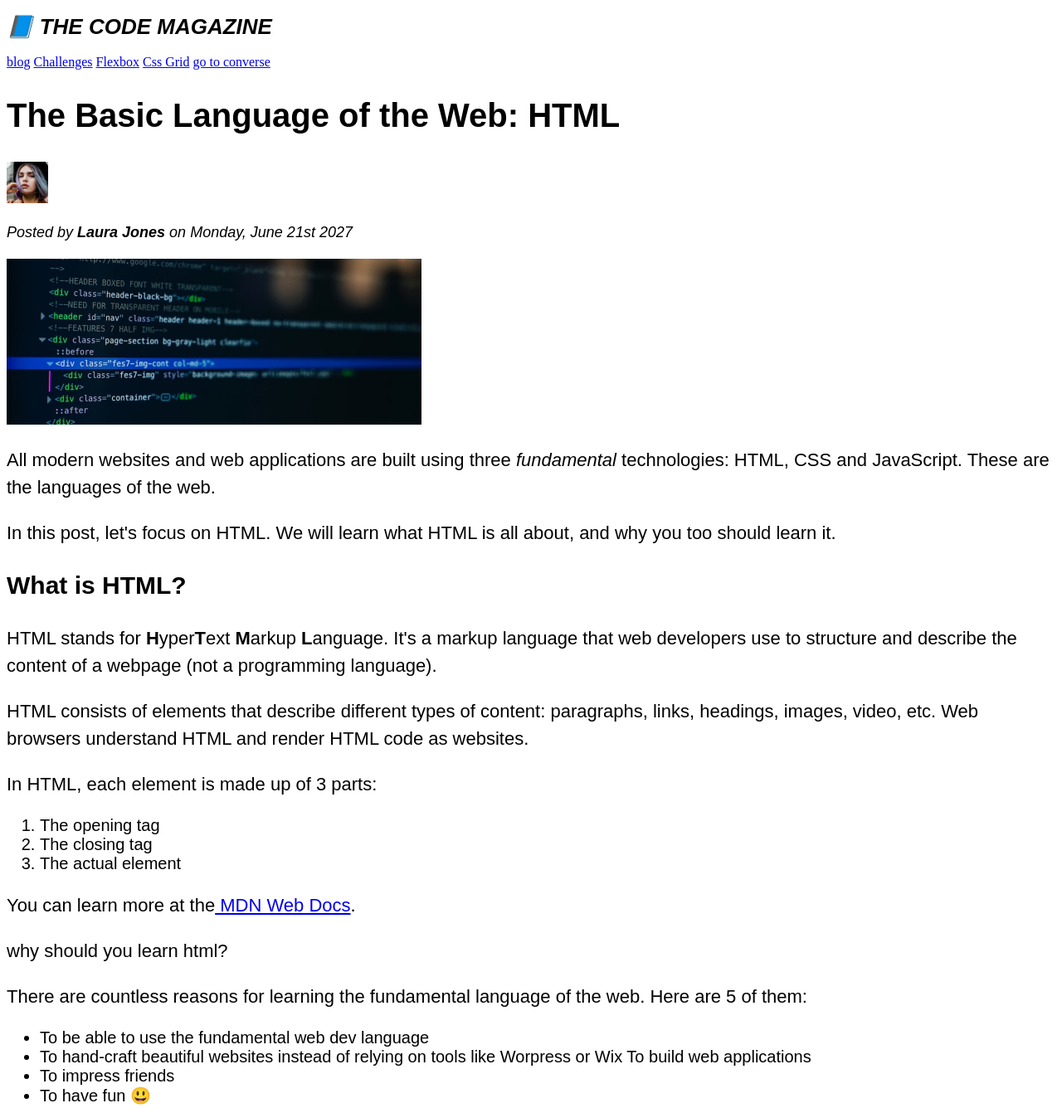
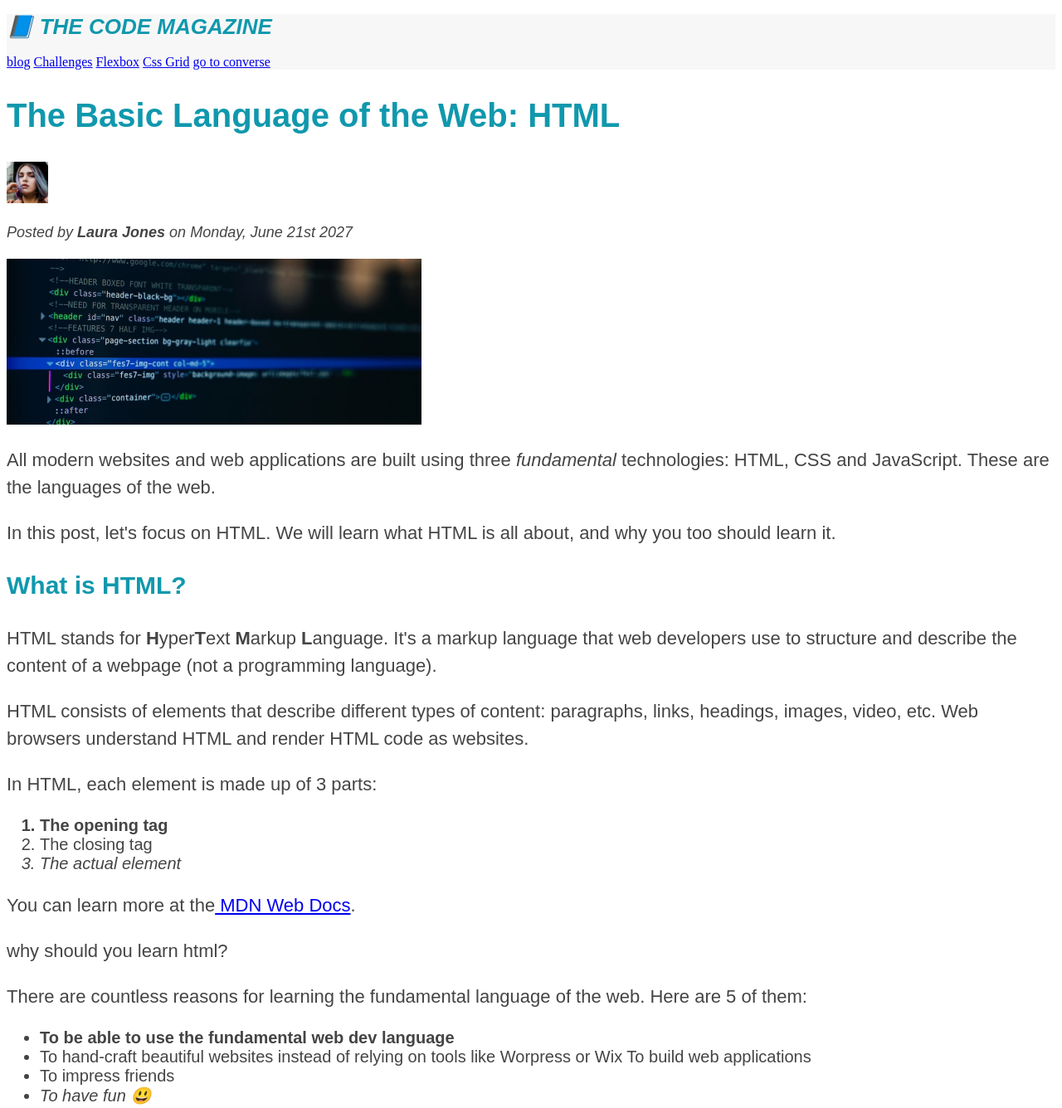
Before and after one commit to coderNet2021/html-proj2Layouts, a plain HTML site: page index.html in a window 1280 px wide. Shown: the top 1336 px of the page at 83% size. Drawn offline with Linux system fonts and the light colour scheme.

Commit message:
css first last nth child

```diff
--- a/index.html
+++ b/index.html
@@ -8,7 +8,7 @@
     <title>my first web page</title>
   </head>
   <body>
-    <header>
+    <header class="main-header">
       <h1>📘 The Code Magazine</h1>
       <nav>
         <a href="blog.html">blog</a>
--- a/style.css
+++ b/style.css
@@ -5,6 +5,12 @@ h4,
 p,
 li {
   font-family: sans-serif;
+  color: #444;
+}
+h1,
+h2,
+h3 {
+  color: #1098ad;
 }
 
 h1 {
@@ -53,3 +59,21 @@ li {
 .related {
   list-style: none;
 }
+.main-header {
+  background-color: #f7f7f7;
+}
+aside {
+  background-color: #f7f7f7;
+  border-top: 5px solid #1098ad;
+  border-bottom: 5px solid #1098ad;
+}
+/* pseudo calsse: */
+li:first-child {
+  font-weight: bold;
+}
+li:last-child {
+  font-style: italic;
+}
+li:nth-child(even) {
+  /* color: red;*/
+}
```
